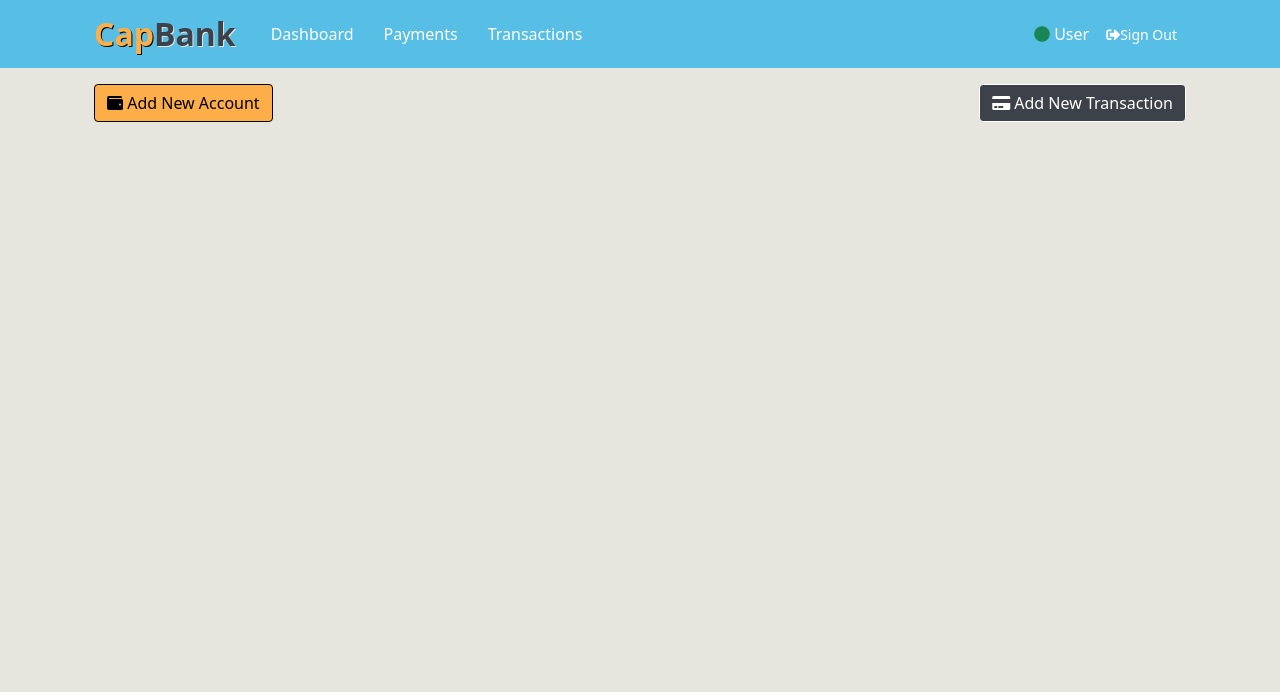
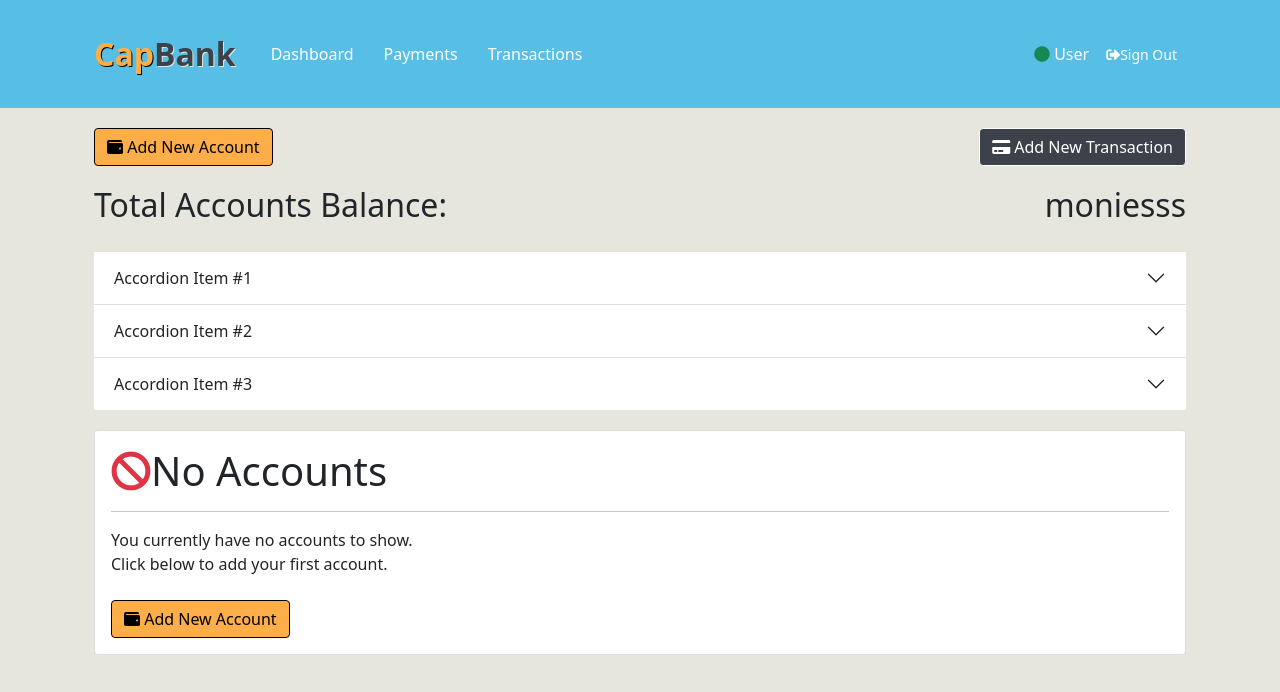
Before and after one commit to carlos-villatoro/CapBank, a plain HTML site: page dashboard.html in a window 1280 px wide. Drawn offline with nearby package versions, Linux system fonts and the light colour scheme.

Commit message:
continues styling dashboard

```diff
--- a/css/main.css
+++ b/css/main.css
@@ -6,6 +6,10 @@
 body{
     background-color: #e6e5de;
 
+}
+
+.container{
+    margin: 20px auto;
 }
 
 .main-page-header{
--- a/dashboard.html
+++ b/dashboard.html
@@ -52,8 +52,8 @@
     <div class="container d-flex">
 
         <!-- new acct btn -->
-        <button id="new-account-btn" class="btn" type="button" data-bs-toggle="offcanvas" data-bs-target="#offcanvasRight"
-            aria-controls="offcanvasRight">
+        <button id="new-account-btn" class="btn" type="button" data-bs-toggle="offcanvas"
+            data-bs-target="#offcanvasRight" aria-controls="offcanvasRight">
             <i class="fa fa-wallet"></i> Add New Account
         </button>
 
@@ -66,8 +66,7 @@
     </div>
 
     <!-- offcanvas bodies -->
-    <div class="offcanvas offcanvas-start" tabindex="-1" id="offcanvasLeft"
-        aria-labelledby="offcanvasLeftLabel">
+    <div class="offcanvas offcanvas-start" tabindex="-1" id="offcanvasLeft" aria-labelledby="offcanvasLeftLabel">
         <div class="offcanvas-header">
             <h5 class="offcanvas-title" id="offcanvasLeftLabel">Offcanvas</h5>
             <button type="button" class="btn-close" data-bs-dismiss="offcanvas" aria-label="Close"></button>
@@ -81,8 +80,7 @@
     <div class="offcanvas offcanvas-end" tabindex="-1" id="offcanvasRight" aria-labelledby="offcanvasRightLabel">
         <div class="offcanvas-header">
             <h5 id="offcanvasRight">Offcanvas</h5>
-            <button type="button" class="btn-close text-reset" data-bs-dismiss="offcanvas"
-                aria-label="Close"></button>
+            <button type="button" class="btn-close text-reset" data-bs-dismiss="offcanvas" aria-label="Close"></button>
         </div>
         <!-- create account -->
         <div class="offcanvas-body">
@@ -91,6 +89,97 @@
     </div>
     <!-- offcanvas bodies -->
 
+    <!-- total balances display -->
+    <div class="container d-flex">
+        <h2 class="me-auto">Total Accounts Balance:</h2>
+        <h2 class="ms-auto">moniesss</h2>
+    </div>
+
+    <!-- accounts accordion -->
+    <div class="container">
+
+        <div class="accordion accordion-flush" id="accordionFlushExample">
+
+            <div class="accordion-item">
+                <h2 class="accordion-header" id="flush-headingOne">
+                    <button class="accordion-button collapsed" type="button" data-bs-toggle="collapse"
+                        data-bs-target="#flush-collapseOne" aria-expanded="false" aria-controls="flush-collapseOne">
+                        Accordion Item #1
+                    </button>
+                </h2>
+                <div id="flush-collapseOne" class="accordion-collapse collapse" aria-labelledby="flush-headingOne"
+                    data-bs-parent="#accordionFlushExample">
+                    <div class="accordion-body">Placeholder content for this accordion, which is intended to demonstrate
+                        the <code>.accordion-flush</code> class. This is the first item's accordion body.</div>
+                </div>
+            </div>
+
+            <div class="accordion-item">
+                <h2 class="accordion-header" id="flush-headingTwo">
+                    <button class="accordion-button collapsed" type="button" data-bs-toggle="collapse"
+                        data-bs-target="#flush-collapseTwo" aria-expanded="false" aria-controls="flush-collapseTwo">
+                        Accordion Item #2
+                    </button>
+                </h2>
+                <div id="flush-collapseTwo" class="accordion-collapse collapse" aria-labelledby="flush-headingTwo"
+                    data-bs-parent="#accordionFlushExample">
+                    <div class="accordion-body">Placeholder content for this accordion, which is intended to demonstrate
+                        the <code>.accordion-flush</code> class. This is the second item's accordion body. Let's imagine
+                        this being filled with some actual content.</div>
+                </div>
+            </div>
+
+            <div class="accordion-item">
+                <h2 class="accordion-header" id="flush-headingThree">
+                    <button class="accordion-button collapsed" type="button" data-bs-toggle="collapse"
+                        data-bs-target="#flush-collapseThree" aria-expanded="false" aria-controls="flush-collapseThree">
+                        Accordion Item #3
+                    </button>
+                </h2>
+                <div id="flush-collapseThree" class="accordion-collapse collapse" aria-labelledby="flush-headingThree"
+                    data-bs-parent="#accordionFlushExample">
+                    <div class="accordion-body">Placeholder content for this accordion, which is intended to demonstrate
+                        the <code>.accordion-flush</code> class. This is the third item's accordion body. Nothing more
+                        exciting happening here in terms of content, but just filling up the space to make it look, at
+                        least at first glance, a bit more representative of how this would look in a real-world
+                        application.</div>
+                </div>
+
+            </div>
+        </div>
+
+    </div>
+    <!-- accounts accordion -->
+
+    <!-- no accounts card -->
+    <div class="container">
+        <div class="card no-accounts-card">
+            <div class="card-body">
+
+                <h1 class="card-title">
+                    <i class="fas fa-ban text-danger"></i>No Accounts
+                </h1>
+
+                <hr>
+
+                <div class="card-text">
+                    You currently have no accounts to show.
+                    <br>
+                    Click below to add your first account.
+
+
+                </button>
+            </div>
+
+            <br>
+
+            <button id="new-account-btn" class="btn" type="button" data-bs-toggle="offcanvas"
+            data-bs-target="#offcanvasRight" aria-controls="offcanvasRight">
+            <i class="fa fa-wallet"></i> Add New Account
+
+            </div>
+        </div>
+    </div>
 
 
 
```
Also changed, not shown: 1 other file.
